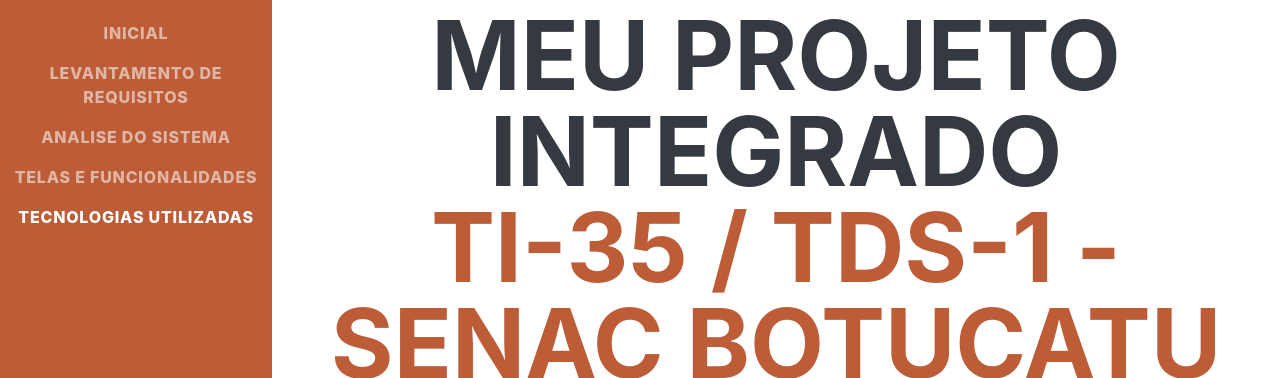
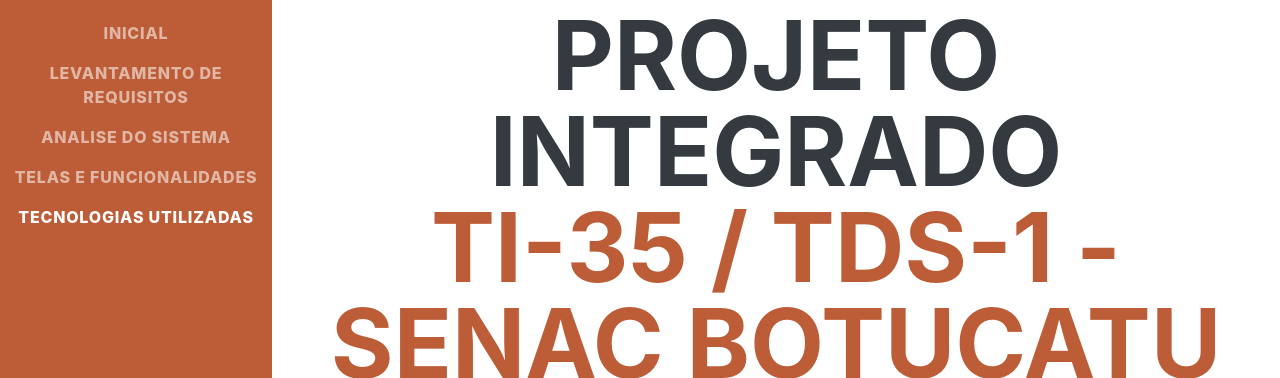
Before and after one commit to barbearia-do-alem-ltda/apresentar-barbeariadoalem, a plain HTML site: page index.html in a window 1280 px wide. Shown: the part 367-745 px from the top of the page. Drawn offline with nearby package versions, Linux system fonts and the light colour scheme; a web font is replaced by a local one.

Commit message:
correção de nomes

```diff
--- a/index.html
+++ b/index.html
@@ -15,7 +15,7 @@
     <body id="page-top">
         <nav class="navbar navbar-expand-lg navbar-dark bg-primary fixed-top" id="sideNav">
             <a class="navbar-brand js-scroll-trigger" href="#page-top">
-                <span class="d-block d-lg-none">Meu Projeto Integrado - TI-35 / TDS-1 - Senac Botucatu - Barbearia do Além</span>
+                <span class="d-block d-lg-none">Projeto Integrado - TI-35 / TDS-1 - Senac Botucatu - Barbearia do Além</span>
                 <span class="d-none d-lg-block"><img class="img-fluid img-profile rounded-circle mx-auto mb-2" src="assets/img/logo.png" alt="logo" /></span>
             </a>
             <button class="navbar-toggler" type="button" data-bs-toggle="collapse" data-bs-target="#navbarResponsive" aria-controls="navbarResponsive" aria-expanded="false" aria-label="Toggle navigation"><span class="navbar-toggler-icon"></span></button>
@@ -52,7 +52,7 @@
                     </div>
 
                     <h1 class="mb-0 text-center">
-                        Meu Projeto Integrado<br>
+                        Projeto Integrado<br>
                         <span class="text-primary">TI-35 / TDS-1 - Senac Botucatu</span><br>
                         <span class="text-secondary">Barbearia do Além</span>
                     </h1>
```
